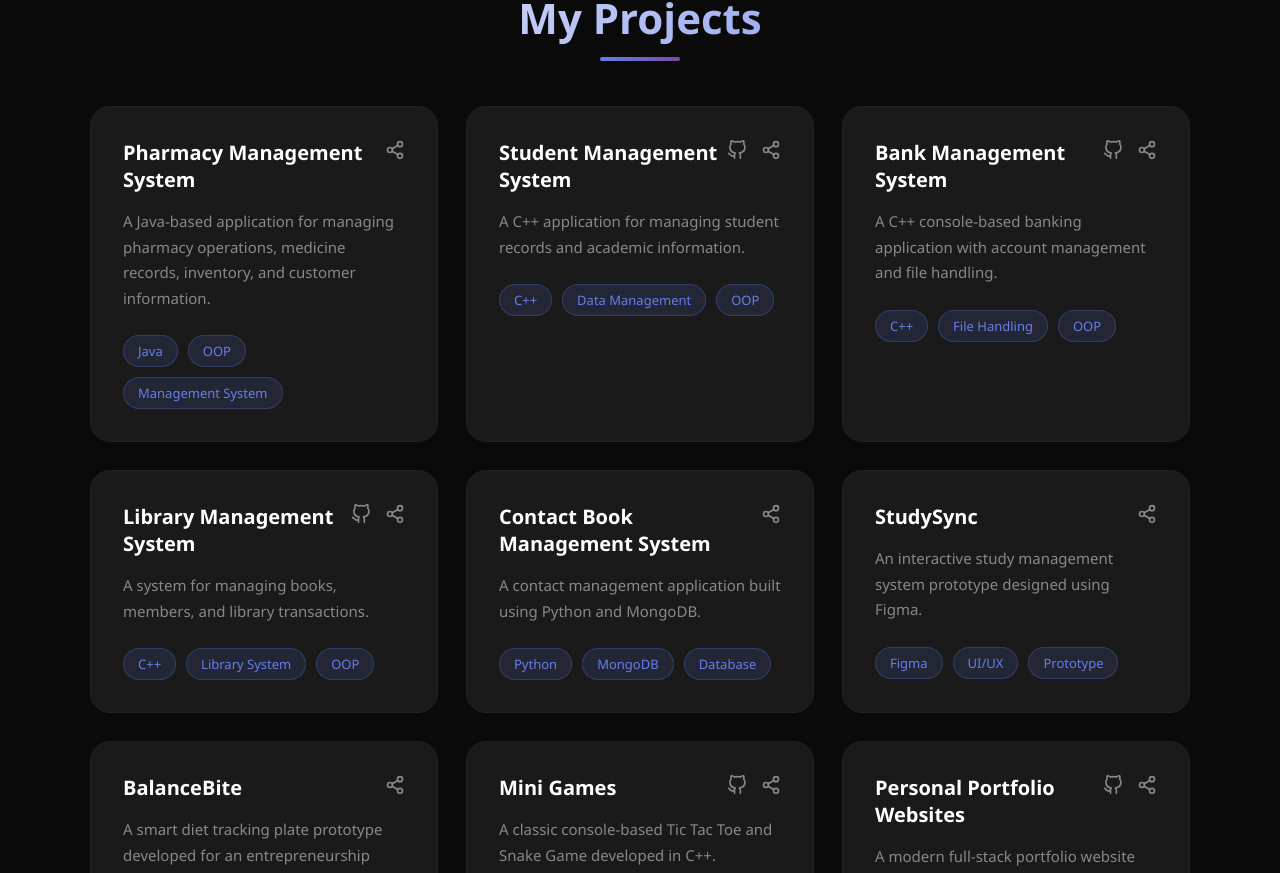
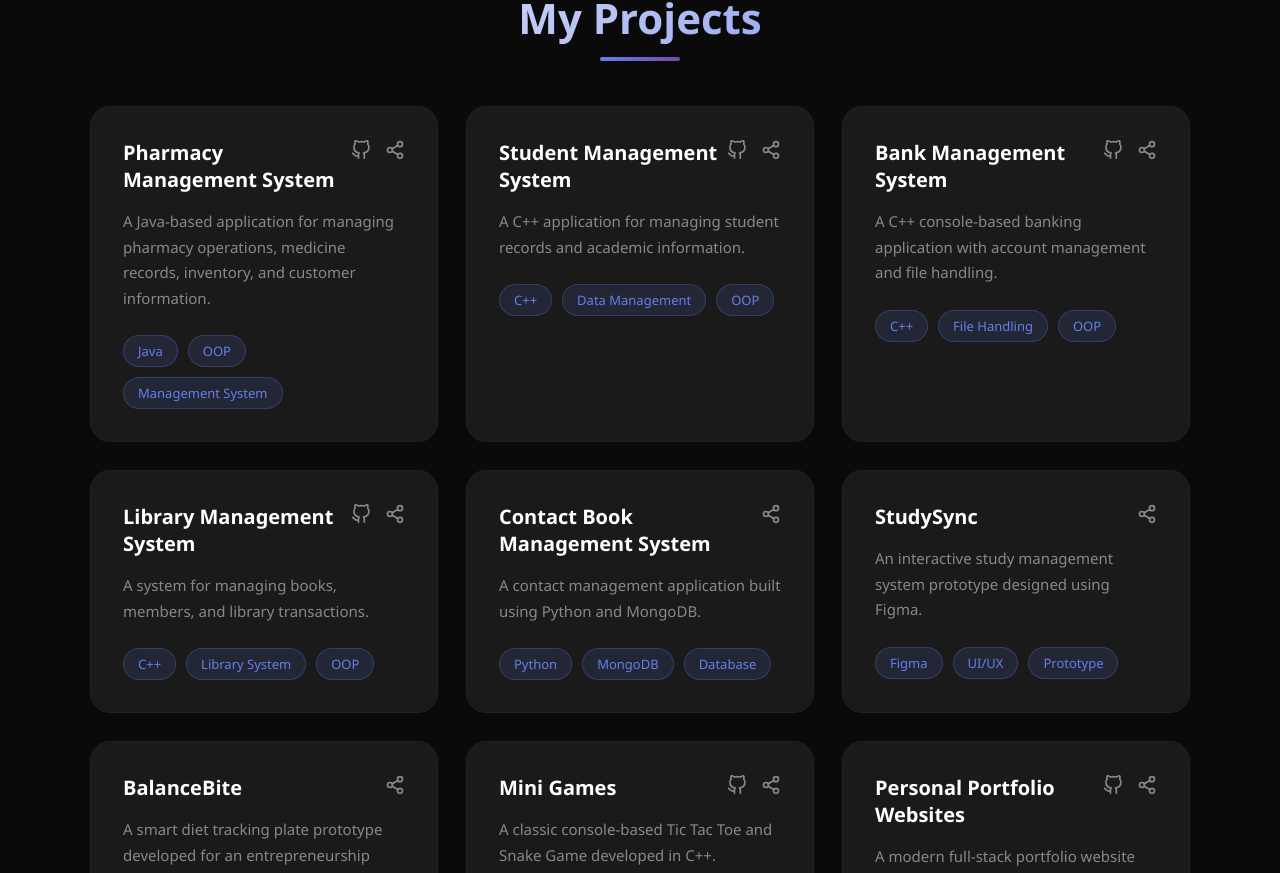
Before and after one commit to nakshathrashiju/my-portfolio-website, a React (Create React App) app in the folder frontend/: page / in a window 1280 px wide. Shown: the part 2768-3641 px from the top of the page. Built offline with nearby package versions, Linux system fonts and the light colour scheme.

Commit message:
added github link to pharmacy management system

```diff
--- a/frontend/src/components/Projects.js
+++ b/frontend/src/components/Projects.js
@@ -8,7 +8,7 @@ const projects = [
     title: 'Pharmacy Management System',
     description: 'A Java-based application for managing pharmacy operations, medicine records, inventory, and customer information.',
     tags: ['Java', 'OOP', 'Management System'],
-    github: null
+    github: 'https://github.com/nakshathrashiju/elite-pharmacy-management-system'
   },
   {
     title: 'Student Management System',
```
